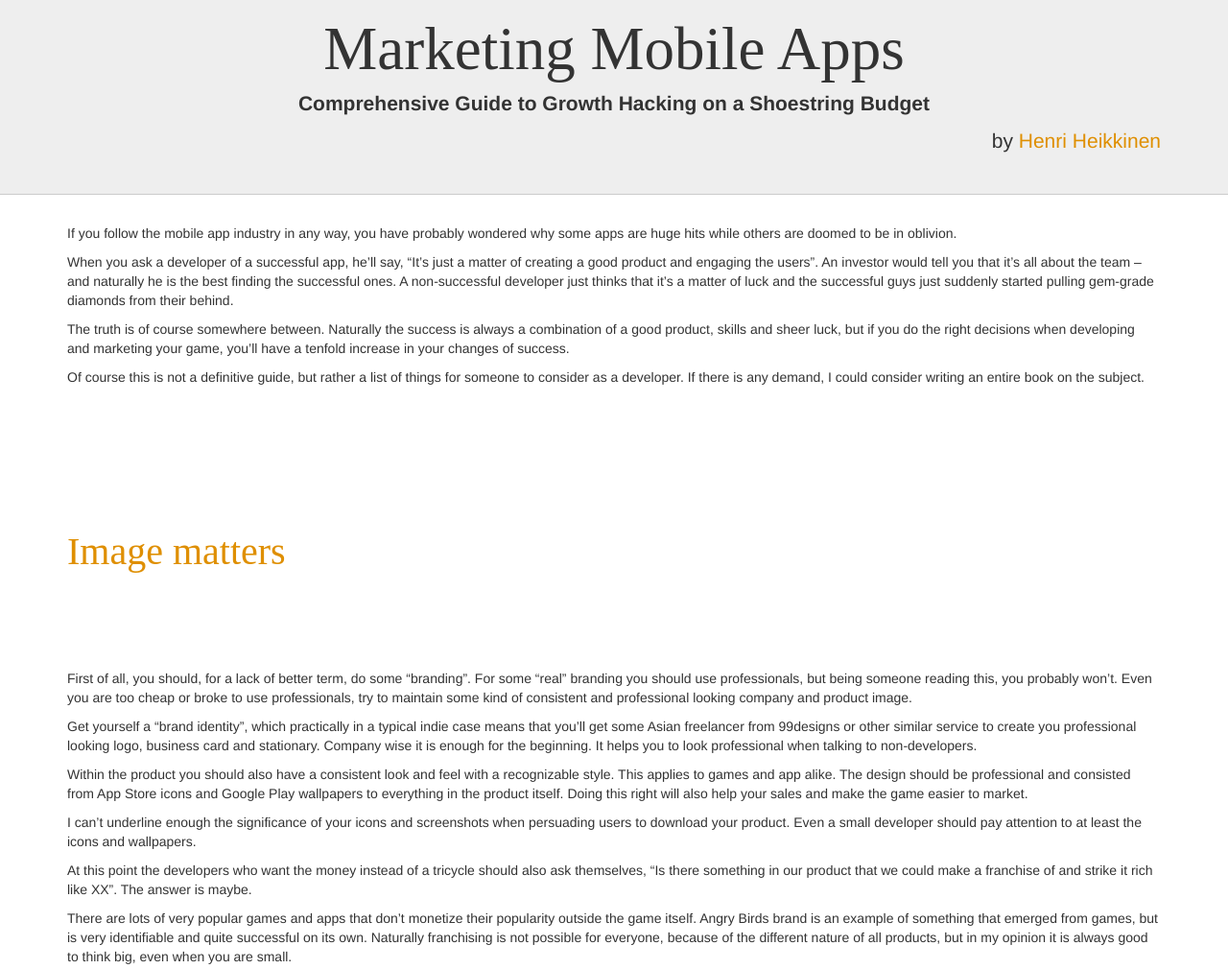
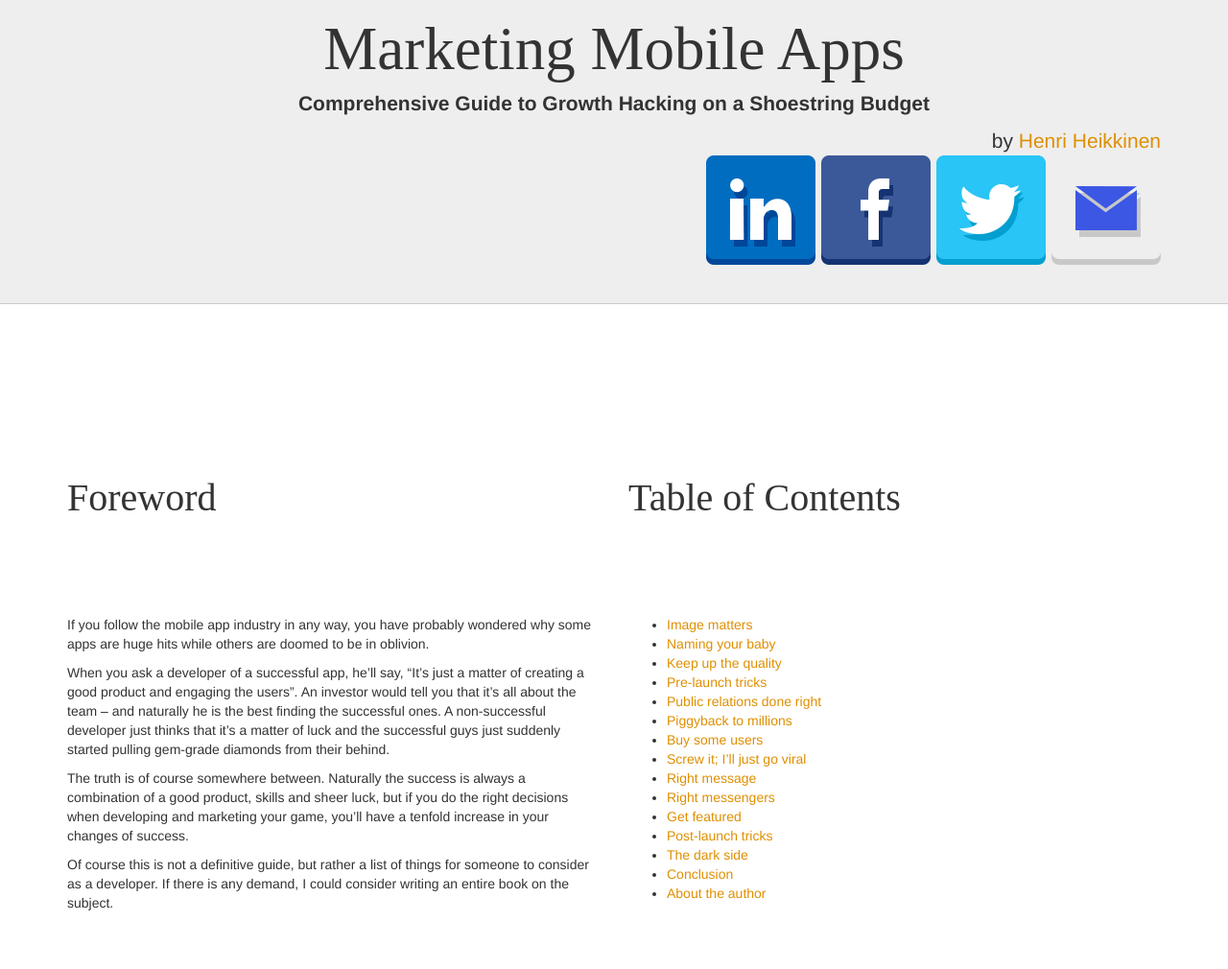
Before and after one commit to henrihei/MarketingMobileApps, a website: page index.ejs in a window 1280 px wide. Shown: the part 80-1090 px from the top of the page at 96% size. Drawn offline with nearby package versions, Linux system fonts and the light colour scheme; files that its build step writes are made by us from their sources.

Commit message:
Add social iamges, table of contents

```diff
--- a/index.ejs
+++ b/index.ejs
@@ -58,7 +58,15 @@
   			<div class="row">
   				<div class="col-sm-12">
   					<p style="text-align: center;"><b>Comprehensive Guide to Growth Hacking on a Shoestring Budget</b></p>
-  					<p style="text-align: right;">by <a href="mailto:henri@heikkinen.hk">Henri Heikkinen</a></p>
+  					<p style="text-align: right;">by <a href="mailto:henri@heikkinen.hk">Henri Heikkinen</a>
+            <br>
+            <span class="social">
+              <a href="http://www.linkedin.com/in/henriheikkinen"><img src="images/linkedin.png"></a>
+              <a href="http://www.facebook.com/henri.heikkinen"><img src="images/facebook.png"></a>
+              <a href="http://twitter.com/henrihei"><img src="images/twitter.png"></a>
+              <a href="mailto:henri@heikkinen.hk"><img src="images/email.png"></a>
+            </span>
+            </p>
   				</div>
   			</div>
   		</div>
@@ -66,8 +74,11 @@
 
   	<div class="container">
   		<!-- Example row of columns -->
+
         <div class="row">
-  			<div class="col-sm-12">
+
+      <div class="col-sm-6">
+      <h2>Foreword</a></h2>
 
         <p>If you follow the mobile app industry in any way, you have probably wondered why
           some apps are huge hits while others are doomed to be in oblivion. </p>
@@ -77,16 +88,50 @@ creating a good product and engaging the users”. An investor would tell you
             that it’s all about the team &#8211; and naturally he is the best finding the
             successful ones. A non-successful developer just thinks that it’s a matter of
             luck and the successful guys just suddenly started pulling gem-grade diamonds
-from their behind.</p>
+            from their behind.
+          </p>
 
           <p>The truth is of course somewhere between. Naturally the success is always a
             combination of a good product, skills and sheer luck, but if you do the right
             decisions when developing and marketing your game, you’ll have a tenfold
-increase in your changes of success. </p>
+            increase in your changes of success.
+          </p>
 
           <p>Of course this is not a definitive guide, but rather a list of things for someone
             to consider as a developer. If there is any demand, I could consider writing an
-entire book on the subject. </p>
+            entire book on the subject.
+          </p>
+
+        </div>
+
+         <div class="col-sm-6">
+
+          <h2>Table of Contents</h2>
+
+          <ul class="contents">
+            <li><a href="#_Toc254544228">Image matters</a></li>
+            <li><a href="#_Toc254544229">Naming your baby</a></li>
+            <li><a href="#_Toc254544230">Keep up the quality</a></li>
+            <li><a href="#_Toc254544231">Pre-launch tricks</a></li>
+            <li><a href="#_Toc254544232">Public relations done right</a></li>
+            <li><a href="#_Toc254544233">Piggyback to millions</a></li>
+            <li><a href="#_Toc254544234">Buy some users</a></li>
+            <li><a href="#_Toc254544235">Screw it; I’ll just go viral</a></li>
+            <li><a href="#_Toc254544236">Right message</a></li>
+            <li><a href="#_Toc254544237">Right messengers</a></li>
+            <li><a href="#_Toc254544238">Get featured</a></li>
+            <li><a href="#_Toc254544239">Post-launch tricks</a></li>
+            <li><a href="#_Toc254544240">The dark side</a></li>
+            <li><a href="#_Toc254544241">Conclusion</a></li>
+            <li><a href="#_Toc254544242">About the author</a></li>
+          </ul>
+        </div>
+
+      </div>
+
+      <div class="row">
+          <div class="col-sm-12">
+
 
 <h2><a name="_Toc254544228">Image matters</a></h2>
 
@@ -169,9 +214,6 @@ be in the other languages either &#8211; unless your product is some kind of
 mundane work simulator translated in German. </p>
 
 <h2><a name="_Toc254544230">Keep up the quality</a></h2>
-
-<p><b
-><o:p>&nbsp;</o:p></b></p>
 
 <p>It is a certainty that the products you are currently developing in your garage is
 nothing short of spectacular, but still I can’t underline enough that
@@ -437,9 +479,6 @@ in favor of someone they already recognize. Life is tough, get used to it.</p>
 
 <h2><a name="_Toc254544239">Post-launch tricks</a></h2>
 
-<p><b
-><o:p>&nbsp;</o:p></b></p>
-
 <p>Your app is like a kitten. <span style="mso-spacerun:yes">&nbsp;</span>You can’t
 just abandon it in the woods after it grows up. You have to do a lot of
 follow-up work in order to keep the users happy, your game on the lists and
@@ -536,17 +575,14 @@ entrepreneur. In gaming industry I have been since 2007, working with companies
 such as Pixolane, Frozenbyte and Fingersoft. In my free time I’ve co-authored a
 book called “Elämää Hyvinvointivaltiossa” (Life in the welfare state).</p>
 
-<p>Linkedin:
-<a href="http://www.linkedin.com/in/henriheikkinen">http://www.linkedin.com/in/henriheikkinen</a></p>
 
-<p>Facebook:
-<a href="http://www.facebook.com/henri.heikkinen">http://www.facebook.com/henri.heikkinen</a></p>
+            <span class="social big">
+              <a href="http://www.linkedin.com/in/henriheikkinen"><img src="images/linkedin.png"></a>
+              <a href="http://www.facebook.com/henri.heikkinen"><img src="images/facebook.png"></a>
+              <a href="http://twitter.com/henrihei"><img src="images/twitter.png"></a>
+              <a href="mailto:henri@heikkinen.hk"><img src="images/email.png"></a>
+            </span>
 
-<p>Twitter:
-@henrihei</p>
-
-<p>Email:
-<a href="mailto:henri@heikkinen.hk">henri@heikkinen.hk</a></p>
   			</div>
   		</div>
   	</div>
```
Also changed, not shown: images/email.png (added), images/facebook.png (added), images/linkedin.png (added), images/twitter.png (added). Lines whose indentation alone changed are shown as unchanged.
